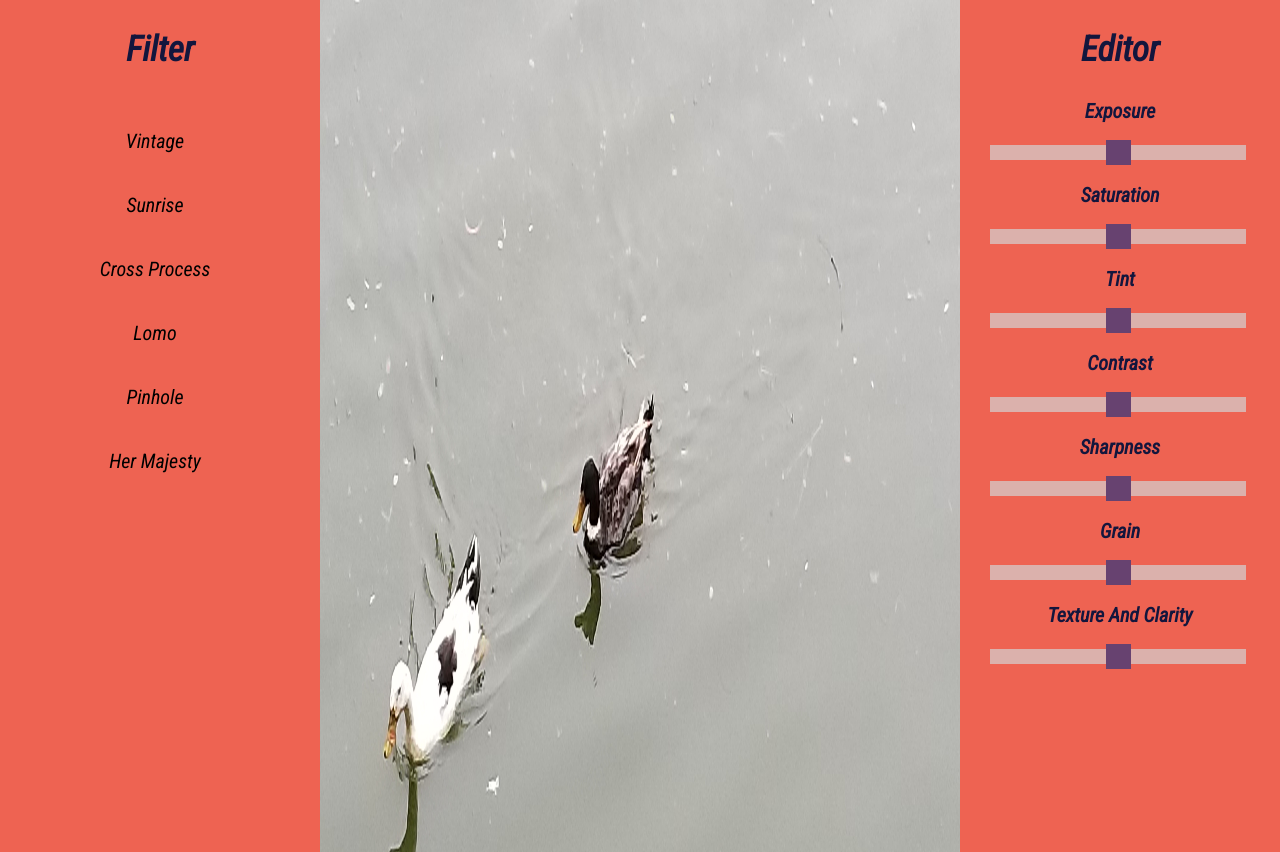
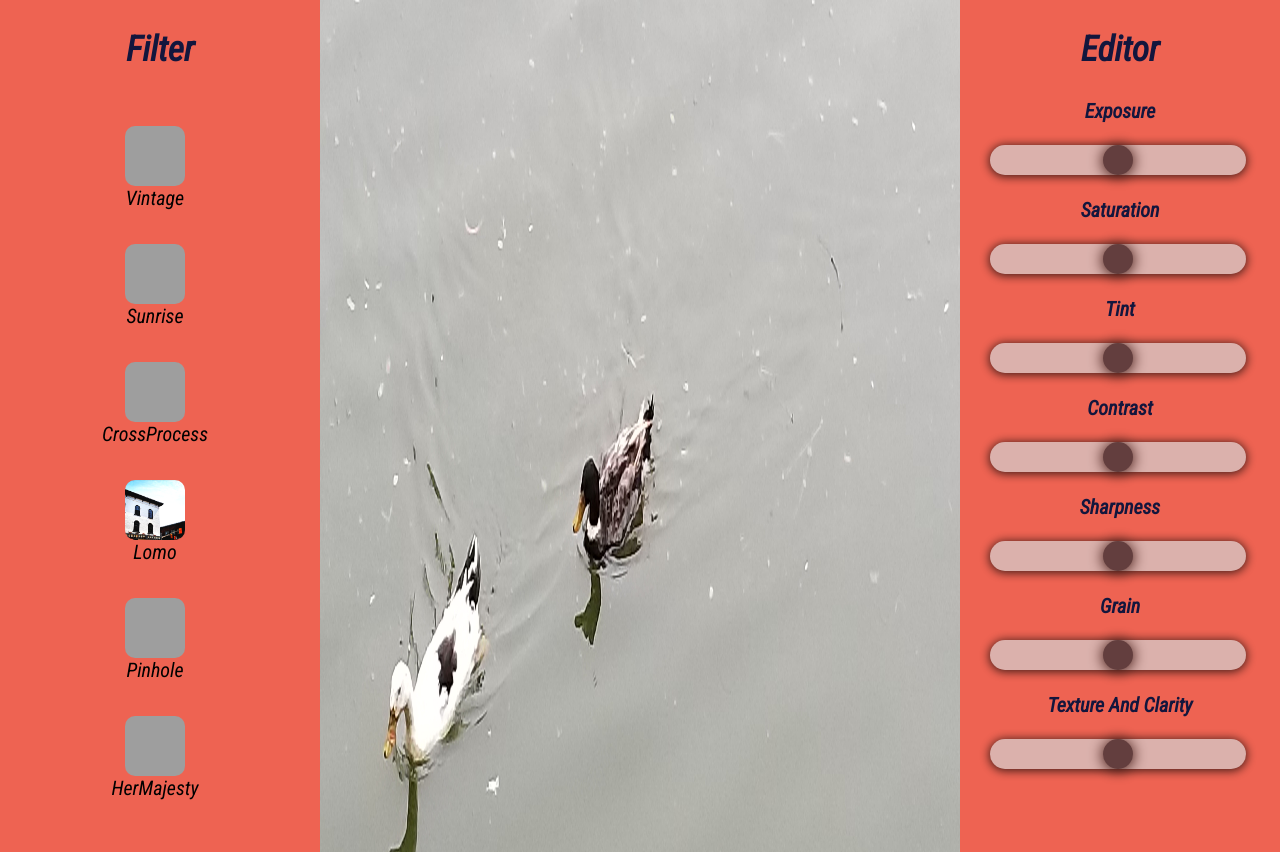
Before and after one commit to AmardeepSarang/Exposure, a PHP site: the page made by editor.php in a window 1280 px wide. Shown: the part 95-947 px from the top of the page. Run offline with PHP 8.4, Linux system fonts and the light colour scheme; some libraries are stand-ins or nearby versions; grey boxes are pictures that could not be loaded.

Commit message:
Added visual elements to the editor page

```diff
--- a/css/style.css
+++ b/css/style.css
@@ -1007,14 +1007,14 @@ background: linear-gradient(0deg, rgba(238,99,82,0.7898688580482416) 0%, rgba(47
 }
 
 .editor .filter ul li{
-  padding: 10px;
-  font-size: 20px;
+  padding: 8px;
+  font-size: 16px;
   font-family: 'Roboto Condensed', sans-serif;
   list-style: none;
 }
 
 .editor .filter button{
-  padding: 10px;
+  padding: 7px;
   font-size: 20px;
   font-family: 'Roboto Condensed', sans-serif;
   text-decoration: none;
@@ -1031,6 +1031,11 @@ background: linear-gradient(0deg, rgba(238,99,82,0.7898688580482416) 0%, rgba(47
    background-color: tomato;
 }
 
+.editor .filter button img{
+  width: 60px;
+  height: 60px;
+  border-radius: 10px;
+}
 .editor .filter ul li a{
   color: #ffff;
   display: block;
@@ -1148,12 +1153,14 @@ background: linear-gradient(0deg, rgba(238,99,82,0.7898688580482416) 0%, rgba(47
   -webkit-appearance: none;  /* Override default CSS styles */
   appearance: none;
   width: 100%; /* Full-width */
-  height: 15px; /* Specified height */
+  height: 30px; /* Specified height */
+  border-radius: 25px;
   background: #d3d3d3; /* Grey background */
   outline: none; /* Remove outline */
   opacity: 0.7; /* Set transparency (for mouse-over effects on hover) */
-  -webkit-transition: .2s; /* 0.2 seconds transition on hover */
-  transition: opacity .2s;
+  -webkit-transition: .5s; /* 0.2 seconds transition on hover */
+  transition: opacity .5s;
+  box-shadow: 0px 1px 10px 1px black;
 }
 
 /* Mouse-over effects */
@@ -1165,10 +1172,12 @@ background: linear-gradient(0deg, rgba(238,99,82,0.7898688580482416) 0%, rgba(47
 .slider::-webkit-slider-thumb {
   -webkit-appearance: none; /* Override default look */
   appearance: none;
-  width: 25px; /* Set a specific slider handle width */
-  height: 25px; /* Slider handle height */
-  background: #2f357d; /* Green background */
+  border-radius: 50px;
+  width: 30px; /* Set a specific slider handle width */
+  height: 30px; /* Slider handle height */
+  background: #292f36; /* Green background */
   cursor: pointer; /* Cursor on hover */
+  box-shadow: 0px 1px 14px 1px black;
 }
 
 .slider::-moz-range-thumb {
--- a/editor.php
+++ b/editor.php
@@ -80,12 +80,13 @@
 
         <div class="filter">
             <h2> Filter </h2>
-                <button id="filter-vin">Vintage</button> <br>
-                <button id="filter-sun">Sunrise</button> <br>
-                <button id="filter-cp">Cross Process</button> <br>
-                <button id="filter-lomo">Lomo</button> <br>
-                <button id="filter-pin">Pinhole</button> <br>
-                <button id="filter-her">Her Majesty</button> <br>
+                <button id="filter-vin"><img src="images/FilterThumbnail/Vintage.png"/>Vintage</button> <br>
+                <button id="filter-vin"><img src="images/FilterThumbnail/Sunrise.png"/>Sunrise</button> <br>
+                <button id="filter-vin"><img src="images/FilterThumbnail/Cross Process.png"/>CrossProcess</button> <br>
+                <button id="filter-vin"><img src="images/FilterThumbnail/Lomo.png"/>Lomo</button> <br>
+                <button id="filter-vin"><img src="images/FilterThumbnail/Pinhole.png"/>Pinhole</button> <br>
+                <button id="filter-vin"><img src="images/FilterThumbnail/HerMajesty.png"/>HerMajesty</button> <br>
+
 
         </div>
 
```
Also changed, not shown: images/FilterThumbnail/Lomo.png (added), 8 other files.
